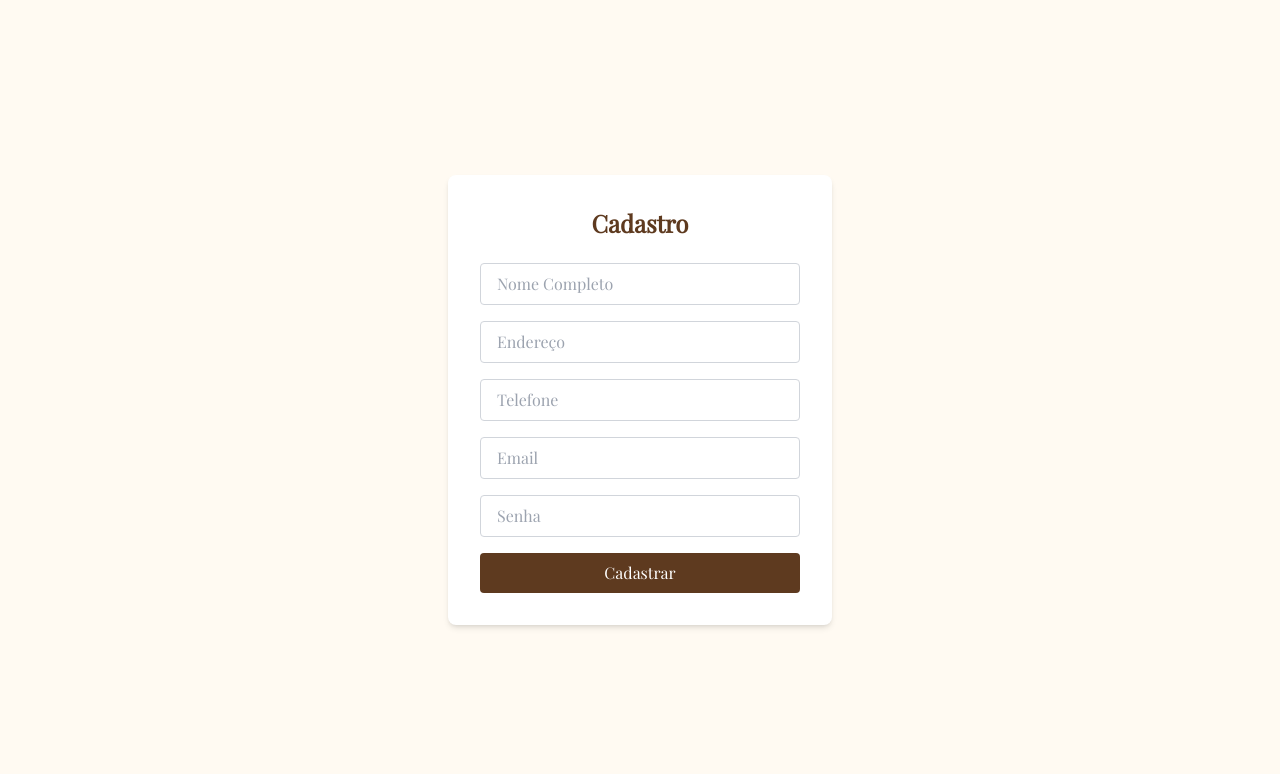
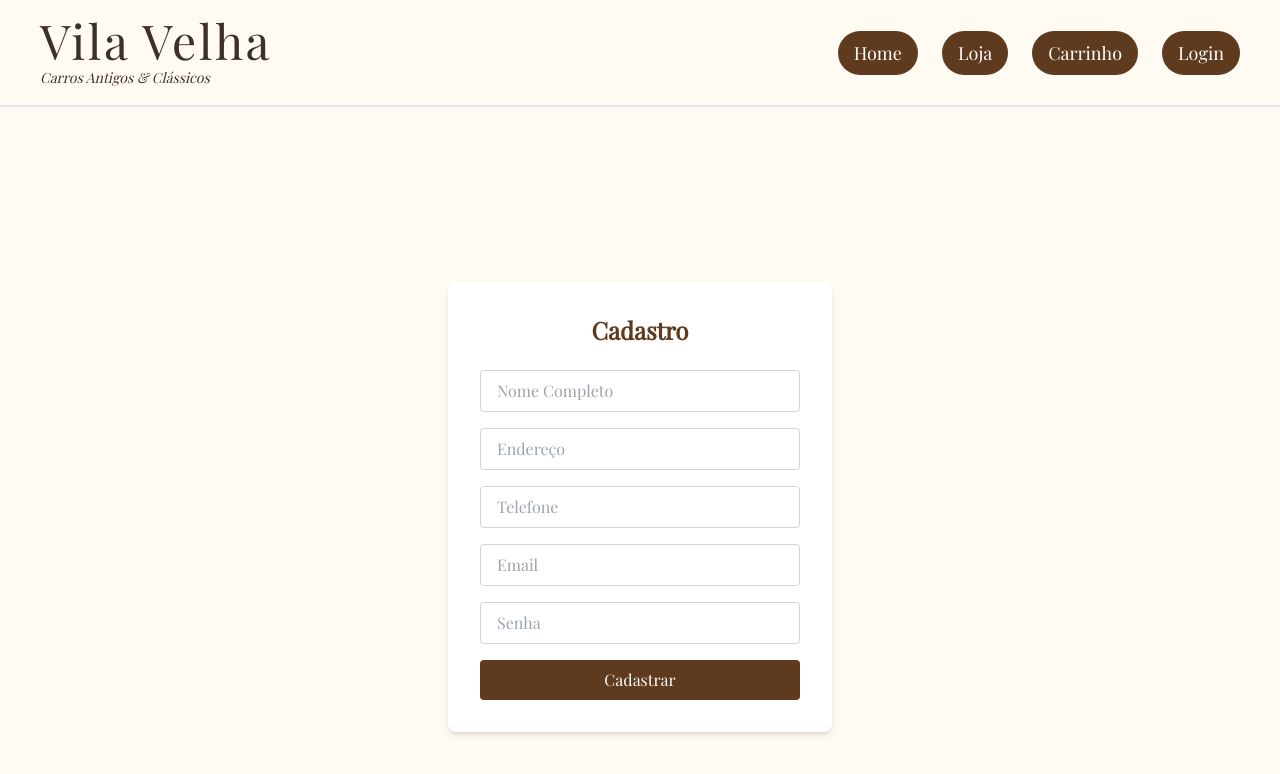
Before and after one commit to PedroLFigueiredo/trabalho-web, a React (Vite) app in the folder vila-velha/: page /cadastro in a window 1280 px wide. Shown: the top 774 px of the page. Built offline with nearby package versions, Linux system fonts and the light colour scheme; the HTML template or start-up script is replaced by a standard one.

Commit message:
Colocando Header nas paginas de login e cadastro
as duas paginas estavam sem caminho de retorno para as demais paginas ;p

```diff
--- a/vila-velha/src/Paginas/Cadastro.tsx
+++ b/vila-velha/src/Paginas/Cadastro.tsx
@@ -1,5 +1,6 @@
 import React, { useState } from 'react';
 import { useNavigate } from 'react-router-dom';
+import Header from '../components/Header';
 
 function Cadastro() {
   const [nome, setNome] = useState('');
@@ -19,6 +20,9 @@
   };
 
   return (
+
+    <div className="flex flex-col min-h-screen">
+        <Header />
       <div className="flex flex-col min-h-screen justify-center items-center bg-[#fffaf2]">
         <div className="bg-white p-8 rounded-lg shadow-md w-full max-w-sm">
           <h1 className="text-2xl font-bold mb-6 text-[#5e3a1f] text-center">Cadastro</h1>
@@ -72,6 +76,7 @@
           </form>
         </div>
       </div>
+    </div>
   );
 }
 
--- a/vila-velha/src/Paginas/Carrinho.tsx
+++ b/vila-velha/src/Paginas/Carrinho.tsx
@@ -19,7 +19,7 @@
 
         {cartItems.length === 0 ? (
           <div className="text-center">
-            <p className="text-xl mb-4">Seu carrinho está vazio 😕</p>
+            <p className="text-xl mb-4">Seu carrinho está vazio</p>
             <button
               onClick={() => navigate('/')}
               className="px-4 py-2 bg-[#5e3a1f] text-white rounded hover:bg-[#3e2f2f] transition"
--- a/vila-velha/src/Paginas/Home.tsx
+++ b/vila-velha/src/Paginas/Home.tsx
@@ -29,7 +29,7 @@
                   modelo={carro.modelo}
                   ano={carro.ano}
                   descricao={carro.descricao}
-                  preco={carro.preco}
+                  preco={carro.preco.toString()}
                   imagem={carro.imagem}
                   estoque={carro.estoque}
                   slug={carro.slug}
--- a/vila-velha/src/Paginas/Login.tsx
+++ b/vila-velha/src/Paginas/Login.tsx
@@ -22,6 +22,10 @@
   };
 
   return (
+
+
+    <div className="flex flex-col min-h-screen">
+      <Header />
     <div className="flex flex-col min-h-screen justify-center items-center bg-[#fffaf2]">
 
       <div className="bg-white p-8 rounded-lg shadow-md w-full max-w-sm">
@@ -59,6 +63,7 @@
 
       </div>
     </div>
+  </div>
   );
 }
 
```
Lines whose indentation alone changed are shown as unchanged.
